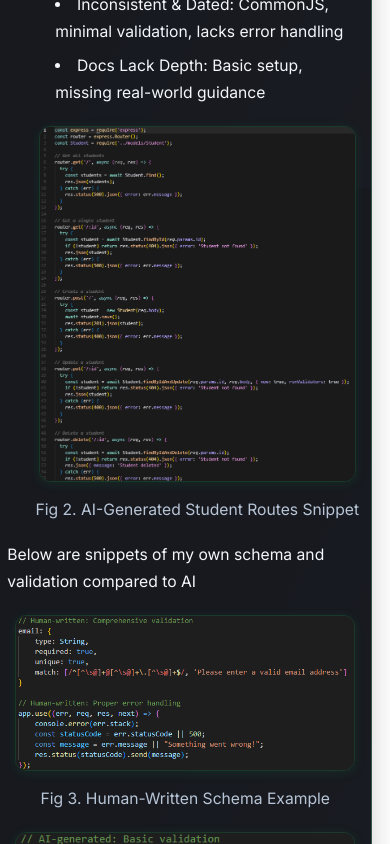
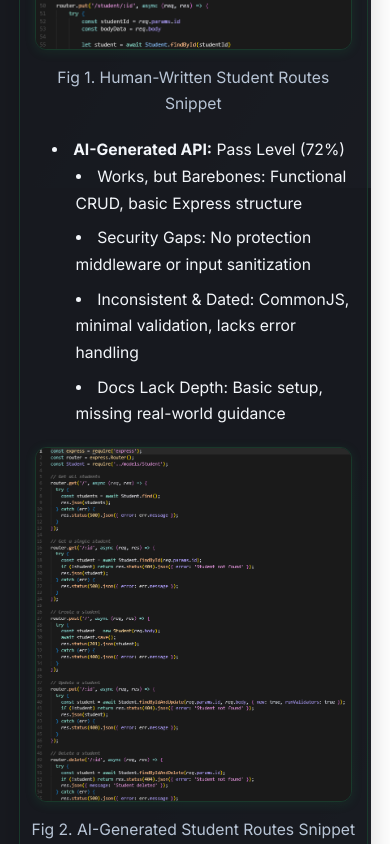
Before and after one commit to TysonPWilliams/Tyson_Portfolio, a React (Vite) app: page /#/blog in a window 390 px wide. Shown: the part 5720-6564 px from the top of the page. Built offline with nearby package versions, Linux system fonts and the light colour scheme.

Commit message:
Fixed styling for mobile devices

```diff
--- a/src/App.css
+++ b/src/App.css
@@ -448,7 +448,7 @@ section[id] {
 
 @media (max-width: 700px) {
     .blog-section {
-        max-width: 99vw;
+        max-width: 85vw;
         padding: 1.2rem 0.5rem;
         font-size: 0.98rem;
         margin-top: -1rem;
--- a/src/Blog.jsx
+++ b/src/Blog.jsx
@@ -82,11 +82,13 @@ const Blog = () => (
           <li>Professional Docs: Top-tier README, setup guides, API examples</li>
           <li>Developer-Friendly: Modular structure, version control, dev tools</li>
         </ul>
-        <div className="blog-code-image">
-          <img src="/human-code-snippet.png" alt="Human-Written Code" />
-          <div className="blog-code-caption">Fig 1. Human-Written Student Routes Snippet</div>
-        </div>
       </li>
+    </ul>
+      <div className="blog-code-image">
+        <img src="/human-code-snippet.png" alt="Human-Written Code" />
+        <div className="blog-code-caption">Fig 1. Human-Written Student Routes Snippet</div>
+      </div>
+    <ul>
       <li><strong>AI-Generated API:</strong> Pass Level (72%)
         <ul>
           <li>Works, but Barebones: Functional CRUD, basic Express structure</li>
@@ -94,12 +96,13 @@ const Blog = () => (
           <li>Inconsistent & Dated: CommonJS, minimal validation, lacks error handling</li>
           <li>Docs Lack Depth: Basic setup, missing real-world guidance</li>
         </ul>
-        <div className="blog-code-image">
-          <img src="/ai-generated-snippet.png" alt="AI-Generated Code" />
-          <div className="blog-code-caption">Fig 2. AI-Generated Student Routes Snippet</div>
-        </div>
       </li>
     </ul>
+    <div className="blog-code-image">
+      <img src="/ai-generated-snippet.png" alt="AI-Generated Code" />
+      <div className="blog-code-caption">Fig 2. AI-Generated Student Routes Snippet</div>
+    </div>
+
     <p>Below are snippets of my own schema and validation compared to AI</p>
     <div className="blog-code-image">
       <img src="/human-schema.png" alt="Human-Written Code" />
@@ -175,7 +178,7 @@ const Blog = () => (
     </ul>
     <p><em>Thanks for reading! If you have thoughts or experiences with AI-generated code, please reach out via the contact form below</em></p>
     <Contact />
-  </section>
+  </section >
 );
 
 export default Blog;
--- a/src/Contact.css
+++ b/src/Contact.css
@@ -6,6 +6,7 @@
   background: none;
   padding-top: 0;
   width: 100vw;
+  margin-top: 2vh;
 }
 
 .contact-content-modern {
```
